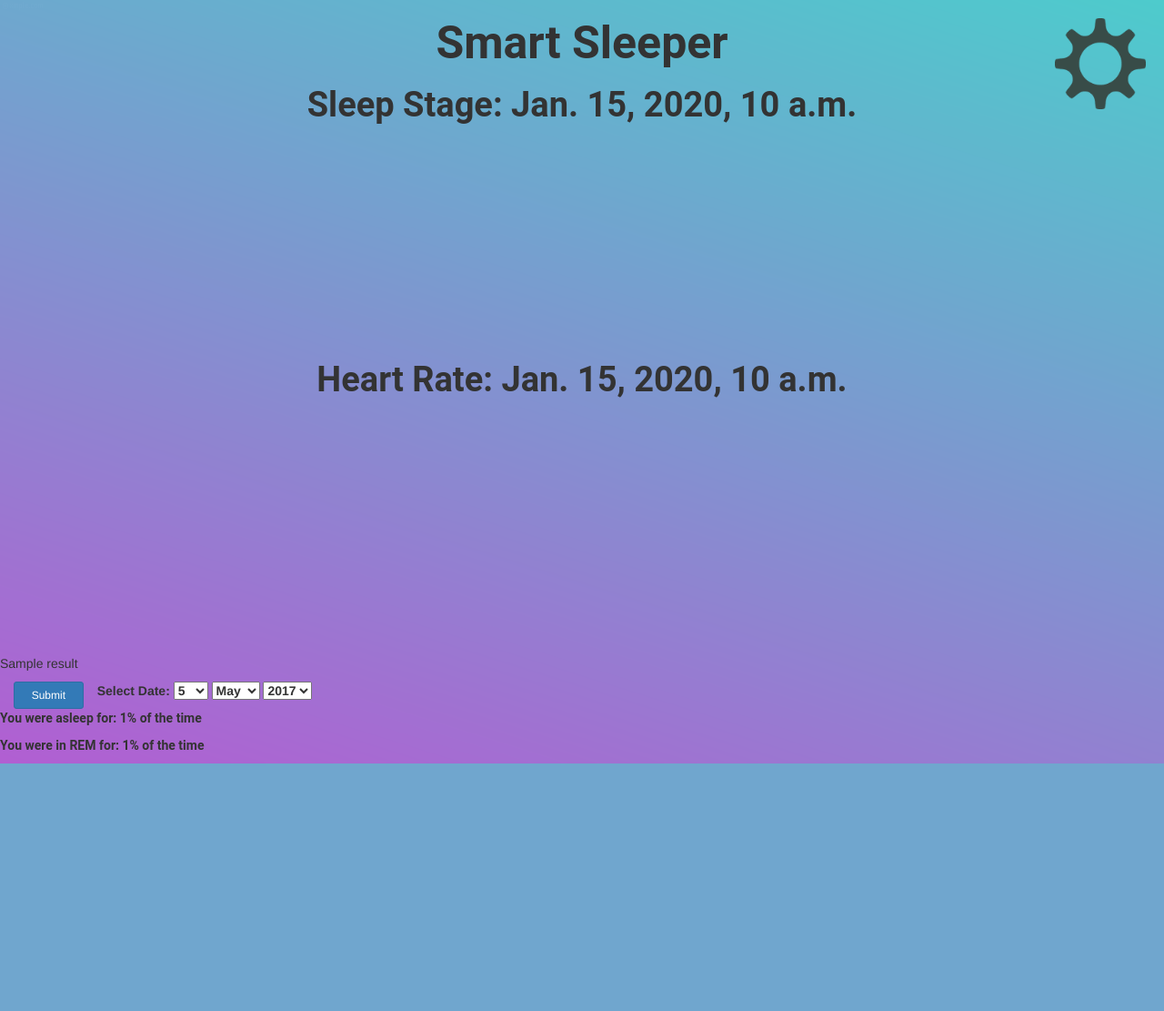
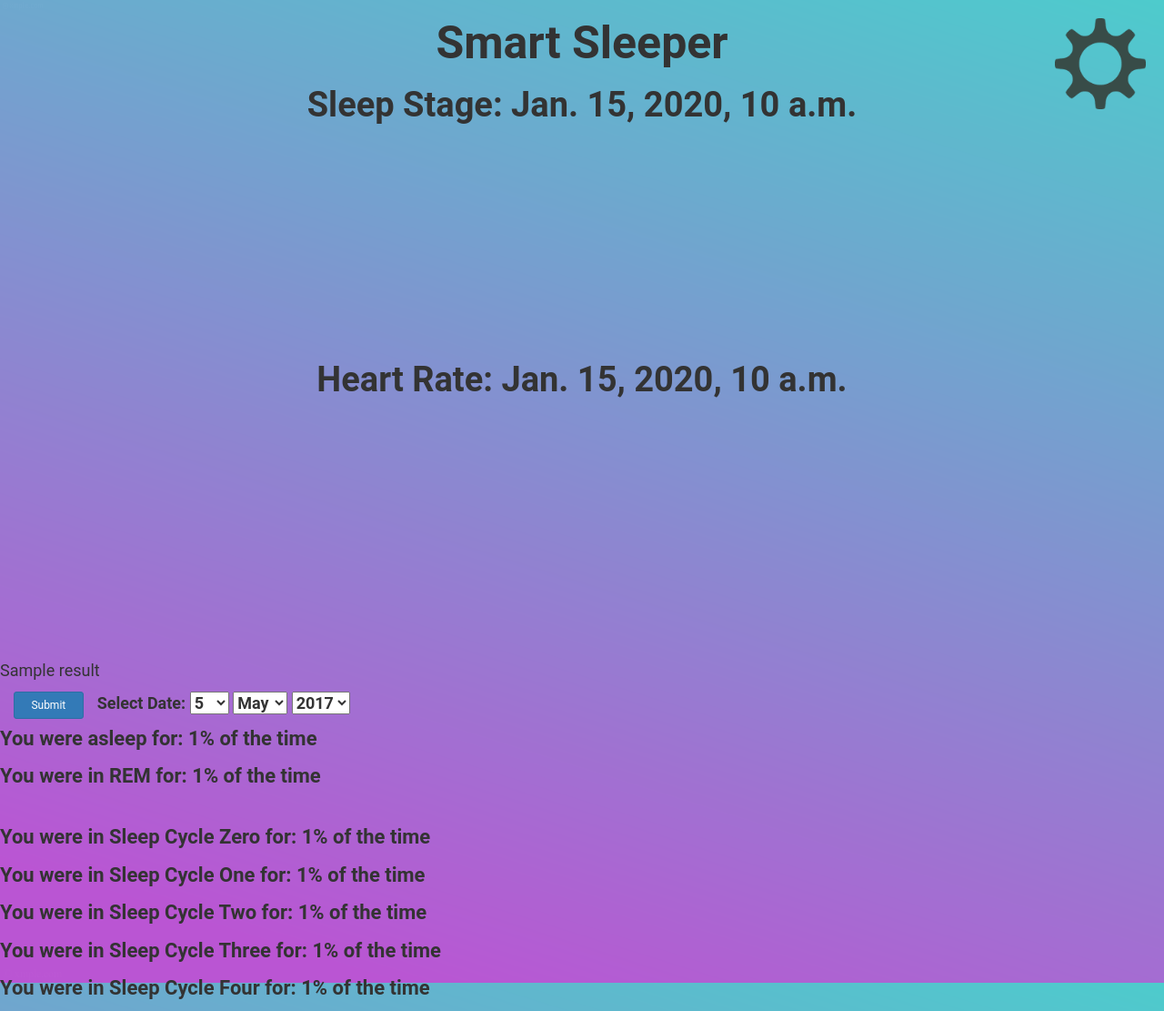
Before and after one commit to Pglinsman/SmartSleeper, a Django app: template SmartSleeperApp/templates/SmartSleeperApp/analytics.html in a window 1280 px wide. Shown: the whole page at 91% size. Before the commit the page ends 839 px from the top, so only its background shows below. Run offline with Django 3.2, Linux system fonts and the light colour scheme; the template is opened without the code that fills it: most values are stand-ins (such as "Sample title", 1, 10 or a date in 2020); parts of the project's set-up code (start-up, migrations or seed data) failed here and were passed over; some libraries are stand-ins or nearby versions.

Commit message:
added more info

```diff
--- a/SmartSleeperApp/static/css/simple-css.css
+++ b/SmartSleeperApp/static/css/simple-css.css
@@ -10,8 +10,14 @@ h2 {
   font-weight: bold;
 }
 
+body{
+	font-family: 'Roboto', sans-serif;
+	font-size: 18px;
+}
+
 p {
 	font-family: 'Roboto', sans-serif;
+	font-size: 22px;
 }
 
 .img-circle {
--- a/SmartSleeperApp/templates/SmartSleeperApp/analytics.html
+++ b/SmartSleeperApp/templates/SmartSleeperApp/analytics.html
@@ -207,6 +207,12 @@
 
                         <p> You were asleep for: <b>{{percentAsleep}}%</b> of the time</p>
                         <p> You were in REM for: <b>{{percentREM}}%</b> of the time</p>
+                        </br>
+                        <p> You were in Sleep Cycle Zero for: <b>{{percentZero}}%</b> of the time</p>
+                        <p> You were in Sleep Cycle One for: <b>{{percentOne}}%</b> of the time</p>
+                        <p> You were in Sleep Cycle Two for: <b>{{percentTwo}}%</b> of the time</p>
+                        <p> You were in Sleep Cycle Three for: <b>{{percentThree}}%</b> of the time</p>
+                        <p> You were in Sleep Cycle Four for: <b>{{percentFour}}%</b> of the time</p>
 
 
                     </div>
```
Also changed, not shown: SmartSleeperApp/views.py (+25 -1 lines).
